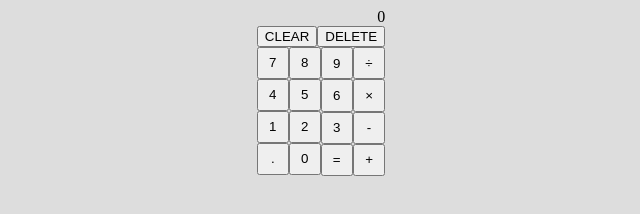
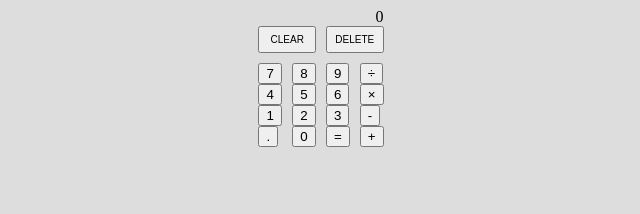
Before and after one commit to RMikhaeal/calculator, a plain HTML site: page index.html in a window 1280 px wide. Shown: the whole page, without its empty margins (319-959 px from the left). Drawn offline with Linux system fonts and the light colour scheme.

Commit message:
convert buttons to grid

```diff
--- a/calc.css
+++ b/calc.css
@@ -6,21 +6,22 @@ body {
 }
 
 .buttons {
-  display: flex;
-  flex: auto;
-}
-
-.column {
-  flex: auto;
-}
-
-.column > button {
-  width: 100%;
-  aspect-ratio : 1 / 1;
+  display: grid;
+  grid-template-columns: repeat(4, 1fr);
+  grid-gap: 10px;
 }
 
 .top-buttons {
   display: flex;
+  gap: 10px;
+  margin-bottom: 10px;
+  justify-content: space-between;
+}
+
+#clear, #del {
+  font-size: 10px;
+  padding: 6px;
+  width: 100%;
 }
 
 #current, #eval {
```
